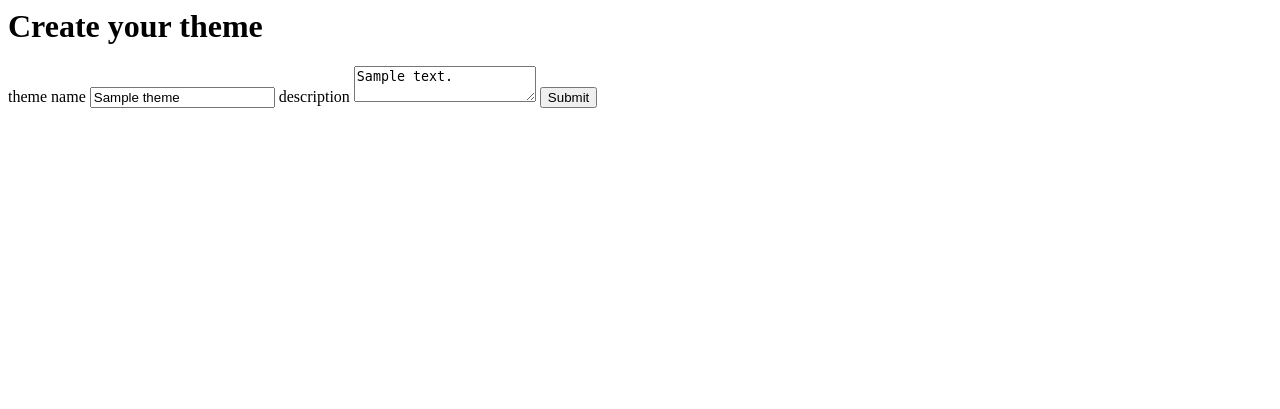
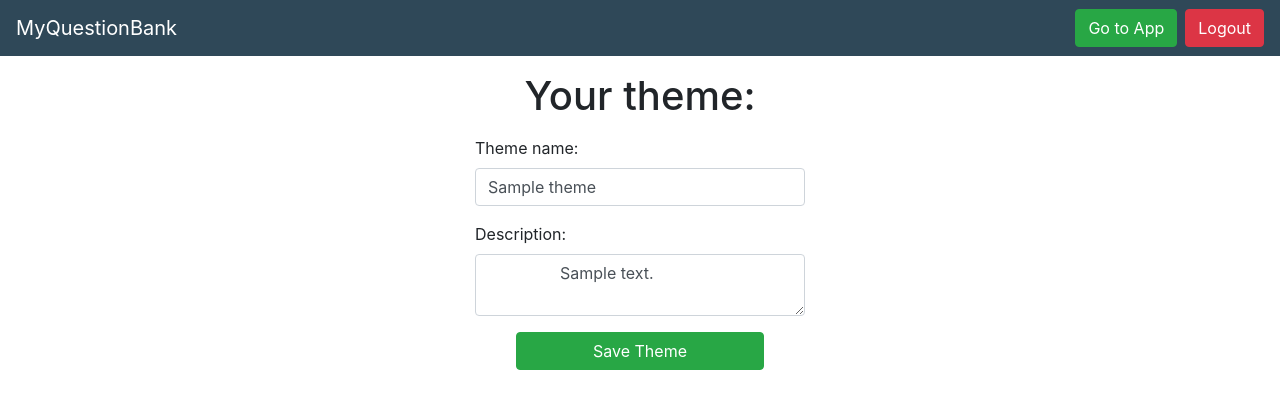
Before and after one commit to hristoroque/myquestionbank, a Django app: page /app/themes/1/edit in a window 1280 px wide. Shown: the top 409 px of the page. Run offline with Django 3.2, Linux system fonts and the light colour scheme; a user stored in the database is signed in; tables that the repository leaves empty hold one stand-in row (values such as "Sample post"); some libraries are stand-ins or nearby versions.

Commit message:
Finished CRUD functions of themes

```diff
--- a/src/question_app/templates/question_app/theme.html
+++ b/src/question_app/templates/question_app/theme.html
@@ -5,7 +5,7 @@
 <meta name="viewport" content="width=device-width, initial-scale=1.0">
 
 <header>
-    <a href="{% url 'question:themes' %}"> <i class="back fas fa-arrow-circle-left"></i> </a>
+    <a href="{% url 'question:main' %}"> <i class="back fas fa-arrow-circle-left"></i> </a>
     <h1> {{ theme.theme_name }}'s cards</h1>
 </header>
 <div class="cellphone-button">
--- a/src/question_app/templates/question_app/theme_create.html
+++ b/src/question_app/templates/question_app/theme_create.html
@@ -1,21 +1,25 @@
 {% extends 'main/base.html' %}
 {% block body %}
 <header class="row justify-content-center mb-2">
-    <h1 class="text-center mw-75">Create your theme</h1>
+    <h1 class="text-center mw-75">
+        Your theme:
+    </h1>
 </header>
 <div class="row justify-content-center mb-2">
     <form class="mw-75" method="POST">
         {% csrf_token %}
         <div class="form-group form-row">
             <label for="id_name"> Theme name: </label>
-            <input class="form-control" id="id_name" name="name" type="text">
+            <input class="form-control" id="id_name" name="name" type="text" value="{{ theme.theme_name }}">
         </div>
         <div class="form-group form-row">
             <label for="id_name"> Description: </label>
-            <textarea class="form-control" name="description"> </textarea>
+            <textarea class="form-control" name="description" cols="20">
+                {{ theme.theme_description }}
+            </textarea>
         </div>
         <div class="form-group form-row justify-content-center">
-            <input class="btn btn-success w-75" type="submit" value="Create Theme">
+            <input class="btn btn-success w-75" type="submit" value="Save Theme">
         </div>
     </form>
 </div>
--- a/src/question_app/templates/question_app/theme_edit.html
+++ b/src/question_app/templates/question_app/theme_edit.html
@@ -1,9 +1,11 @@
 <h1>Create your theme</h1>
-<form action="{% url 'question:edit_theme' theme_pk=theme.pk%}" method="POST">
+<form method="POST">
     {% csrf_token %}
     <label> theme name </label>
-    <input name="theme_name" type="text" value="{{ theme.theme_name }}">
+    <input name="name" type="text" value="{{ theme.theme_name }}">
     <label> description </label>
-    <textarea name="theme_description">{{ theme.theme_description }}</textarea>
-    <input type="submit">
+    <textarea name="description">
+        {{ theme.theme_description }}
+    </textarea>
+    <input type="submit" value="Guardar">
 </form>
--- a/src/question_app/urls.py
+++ b/src/question_app/urls.py
@@ -5,8 +5,8 @@ from . import views
 app_name = "question"
 urlpatterns = [
     path('',views.main,name='main'),
-    path('themes/<int:theme_pk>',views.theme,name="theme"),
-    path('themes/new',views.create_theme,name="new_theme"),
+    path('themes/<int:theme_pk>',views.theme,name="detail_theme"),
+    path('themes/create',views.create_theme,name="create_theme"),
     path('themes/<int:theme_pk>/edit',views.edit_theme,name="edit_theme"),
     path('themes/<int:theme_pk>/delete',views.delete_theme,name="delete_theme"),
     path('themes/<int:theme_pk>/create',views.new_question,name="new_question"),
--- a/src/question_app/views.py
+++ b/src/question_app/views.py
@@ -1,6 +1,7 @@
 from django.shortcuts import render,redirect
 from django.urls import reverse
 from django.http import HttpRequest,HttpResponseRedirect,HttpResponse
+from django.contrib import messages
 from . import models
 
 def main(request):
@@ -27,8 +28,11 @@ def create_theme(request):
             name = request.POST['name']
             description = request.POST['description']
 
-            theme = models.Theme(theme_name = name,theme_description = description,user_id = request.user)
+            theme = models.Theme(theme_name = name.strip(),theme_description = description.strip(),user_id = request.user)
             theme.save()
+
+            messages.success(request,"You created the theme '%s' successfully." % name)
+
             return HttpResponseRedirect(reverse('question:main'))
         # If not, we render the template
         else:
@@ -37,25 +41,32 @@ def create_theme(request):
         return redirect(reverse('accounts/login'))
 
 def edit_theme(request,theme_pk):
-    user = request.user
-    if user.is_authenticated:
+    if request.user.is_authenticated:
         theme = models.Theme.objects.get(pk=theme_pk)
         if request.method == "POST":
-            theme_name = request.POST['theme_name']
-            theme_description = request.POST['theme_description']
-            theme.theme_name = theme_name
-            theme.theme_description = theme_description
+            theme_name = request.POST['name']
+            theme_description = request.POST['description']
+
+            theme.theme_name = theme_name.strip()
+            theme.theme_description = theme_description.strip()
+
             theme.save()
-            return HttpResponseRedirect(reverse('question:themes'))
+
+            messages.success(request,"Theme '%s' successfully edited." % theme_name)
+
+            return HttpResponseRedirect(reverse('question:main'))
         else:
-            return render(request,'question_app/theme_edit.html',context={'theme': theme})
+            return render(request,'question_app/theme_create.html',context={"theme": theme})
     else:
-        return redirect('/login/?next=%s' % request.path)
+        return redirect(reverse(login))
 
 def delete_theme(request,theme_pk):
     if request.user.is_authenticated:
         theme = models.Theme.objects.get(pk = theme_pk)
         theme.delete()
+
+        messages.info(request,"Theme '%s' successfully deleted." % theme.theme_name )
+
         return HttpResponseRedirect(reverse('question:main'))
     else:
         return redirect(reverse('accounts:login'))
```
Also changed, not shown: src/question_app/templates/question_app/main.html (+7 -5 lines).
